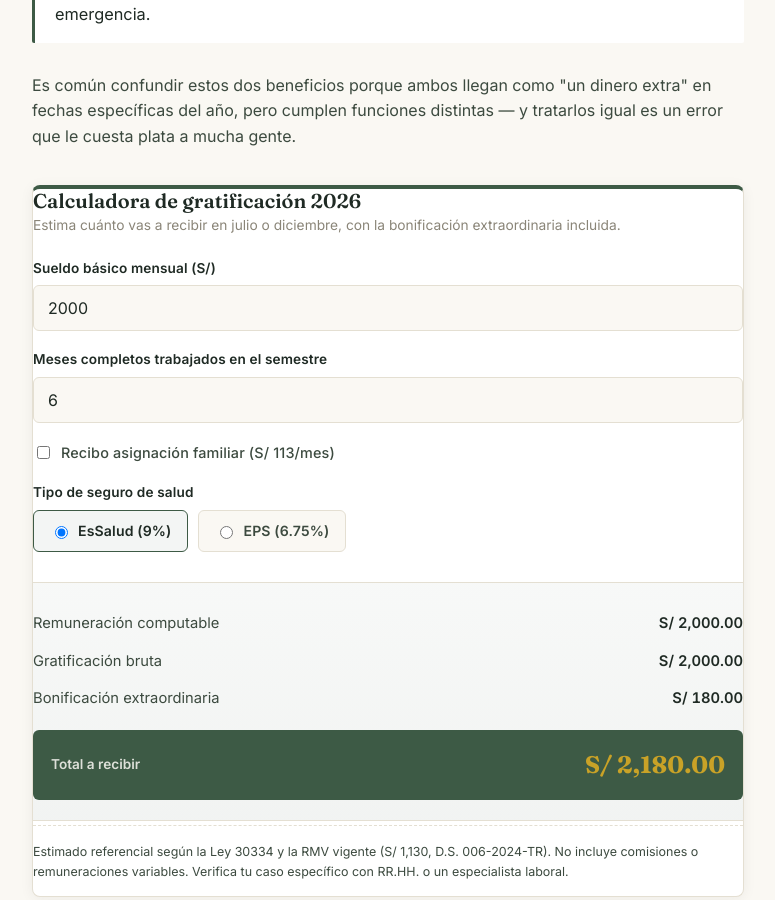
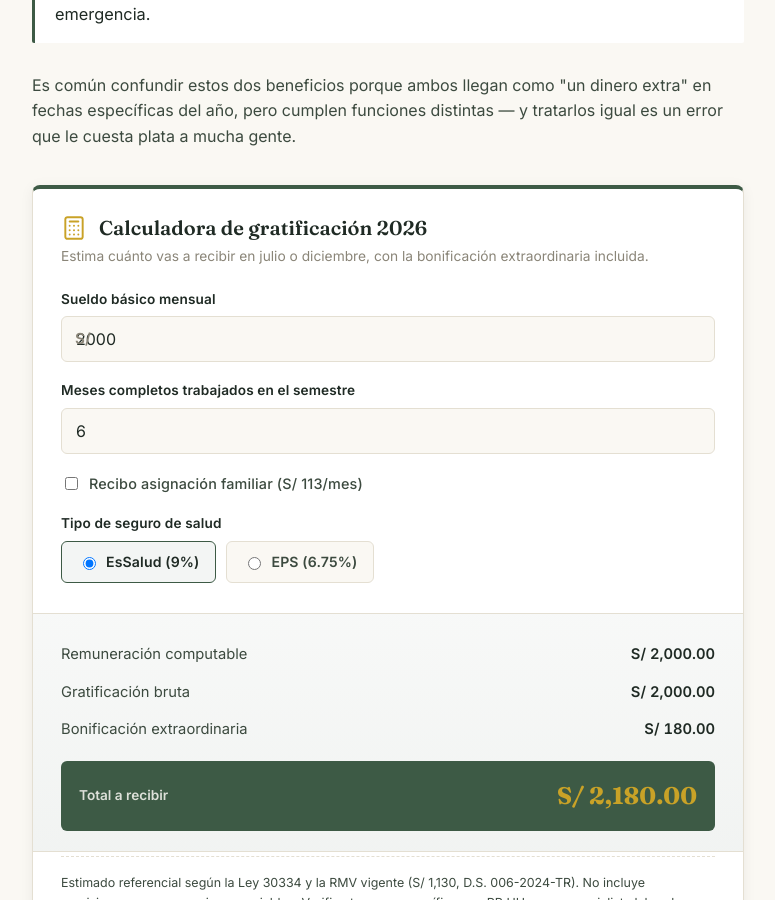
Before and after one commit to cguillenh22/modoahorro, a Jekyll site: the page built from _articulos/gratificacion-vs-cts.html, in a window 1280 px wide and 900 px high, scrolled down 477 px. Shown: the whole window, without its empty margins (252-1027 px from the left). Built offline with Jekyll 4.4.1, drawn with Linux system fonts in a browser that asks for light colours.

Commit message:
Update gratificacion-vs-cts.html

```diff
--- a/_articulos/gratificacion-vs-cts.html
+++ b/_articulos/gratificacion-vs-cts.html
@@ -9,12 +9,19 @@
     <p>Es común confundir estos dos beneficios porque ambos llegan como "un dinero extra" en fechas específicas del año, pero cumplen funciones distintas — y tratarlos igual es un error que le cuesta plata a mucha gente.</p>
 
     <div class="calc-widget">
-      <h3>Calculadora de gratificación 2026</h3>
+      <div class="calc-widget-inner">
+      <div class="calc-header">
+        <svg width="26" height="26" viewBox="0 0 24 24" fill="none" stroke="#C9A227" stroke-width="1.8" stroke-linecap="round" stroke-linejoin="round"><rect x="4" y="2" width="16" height="20" rx="2"/><line x1="8" y1="6" x2="16" y2="6"/><line x1="8" y1="10" x2="8" y2="10"/><line x1="12" y1="10" x2="12" y2="10"/><line x1="16" y1="10" x2="16" y2="10"/><line x1="8" y1="14" x2="8" y2="14"/><line x1="12" y1="14" x2="12" y2="14"/><line x1="16" y1="14" x2="16" y2="14"/><line x1="8" y1="18" x2="8" y2="18"/><line x1="12" y1="18" x2="12" y2="18"/><line x1="16" y1="18" x2="16" y2="18"/></svg>
+        <h3>Calculadora de gratificación 2026</h3>
+      </div>
       <p class="calc-subtitle">Estima cuánto vas a recibir en julio o diciembre, con la bonificación extraordinaria incluida.</p>
 
       <div class="calc-field">
-        <label for="calc-sueldo">Sueldo básico mensual (S/)</label>
-        <input type="number" id="calc-sueldo" min="0" step="0.01" value="2000" inputmode="decimal">
+        <label for="calc-sueldo">Sueldo básico mensual</label>
+        <div class="calc-input-wrapper">
+          <span class="calc-prefix">S/</span>
+          <input type="number" id="calc-sueldo" min="0" step="0.01" value="2000" inputmode="decimal">
+        </div>
       </div>
 
       <div class="calc-field">
@@ -45,6 +52,7 @@
       </div>
 
       <p class="calc-note">Estimado referencial según la Ley 30334 y la RMV vigente (S/ 1,130, D.S. 006-2024-TR). No incluye comisiones o remuneraciones variables. Verifica tu caso específico con RR.HH. o un especialista laboral.</p>
+      </div>
     </div>
 
     <h2>Gratificación: sueldo adicional, de libre disposición</h2>
```
